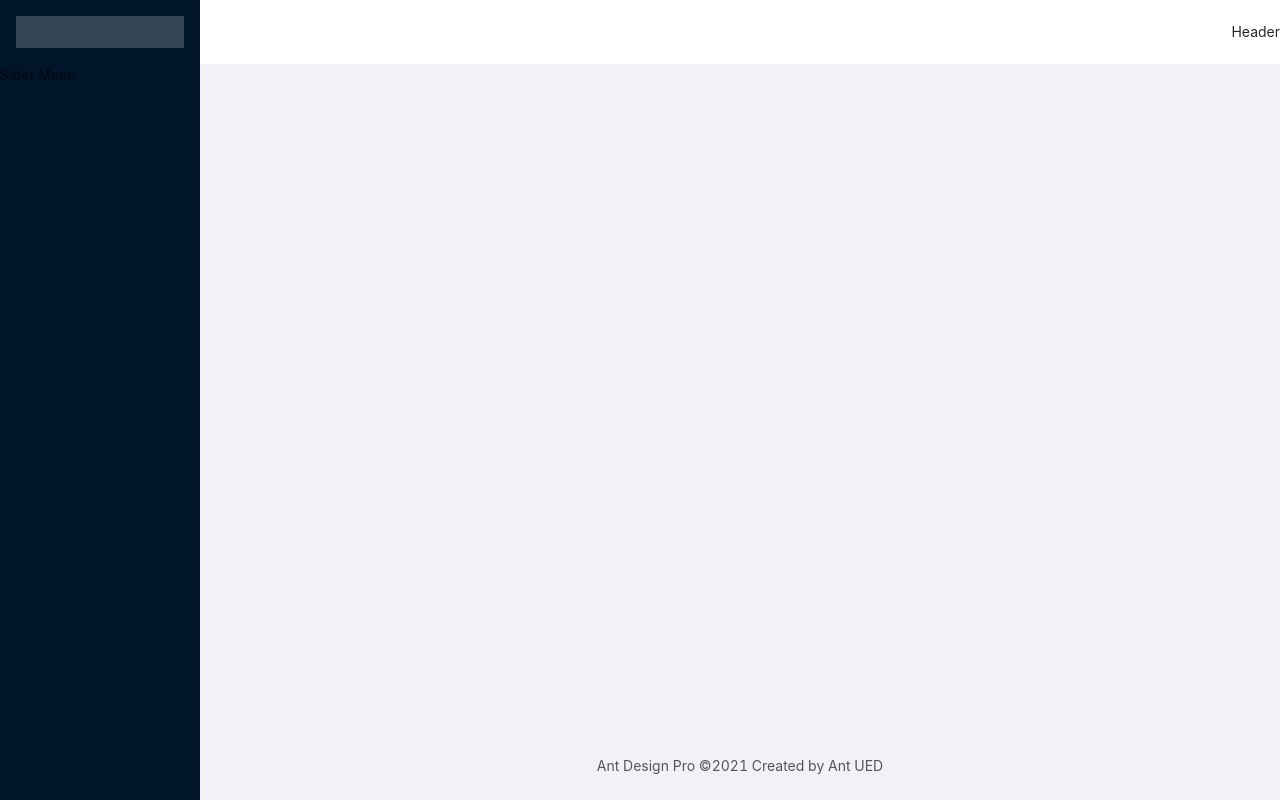
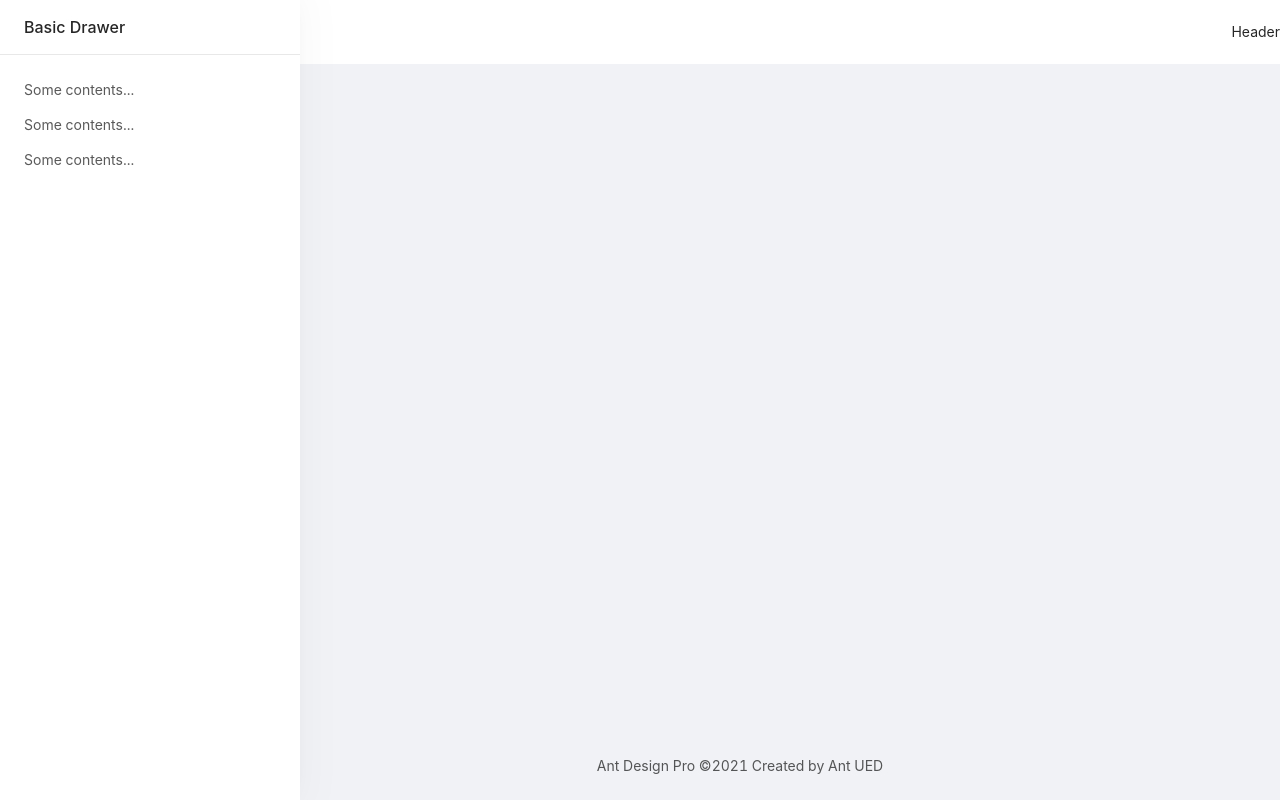
Before and after one commit to marlonyao/explore, a Vue app in the folder ant-design-vue-pro/: page / in a window 1280 px wide. Built offline with nearby package versions, Linux system fonts and the light colour scheme.

Commit message:
feat(ant-design-vue-pro): 增加抽屉
主要动作：
1. 增加SettingsDrawer组件
2. 设置handle为setting icon，设置样式

问题：
1. handle样式的right为什么是300px，却是靠边上？

```diff
--- /dev/null
+++ b/ant-design-vue-pro/src/components/SettingsDrawer/index.vue
@@ -0,0 +1,55 @@
+<template>
+  <div>
+    <a-drawer
+      title="Basic Drawer"
+      placement="right"
+      :closable="false"
+      :visible="visible"
+      :after-visible-change="afterVisibleChange"
+      @close="onClose"
+      width="300px"
+    >
+      <template v-slot:handle>
+          <div class="handle" @click="visible = !visible">
+              <a-icon type="setting"></a-icon>
+          </div>
+      </template>
+      <p>Some contents...</p>
+      <p>Some contents...</p>
+      <p>Some contents...</p>
+    </a-drawer>
+  </div>
+</template>
+<script>
+export default {
+  data() {
+    return {
+      visible: false
+    };
+  },
+  methods: {
+    afterVisibleChange(val) {
+      console.log("visible", val);
+    },
+    onClose() {
+      this.visible = false;
+    }
+  }
+};
+</script>
+
+<style scoped>
+.handle {
+    position: absolute;
+    top: 240px;
+    right: 300px;
+    width: 48px;
+    height: 48px;
+    background: #1890ff;
+    color: #fff;
+    font-size: 20px;
+    text-align: center;
+    line-height: 48px;
+    border-radius: 5px 0 0 5px;
+}
+</style>
--- a/ant-design-vue-pro/src/layouts/BasicLayout.vue
+++ b/ant-design-vue-pro/src/layouts/BasicLayout.vue
@@ -1,4 +1,5 @@
 <template>
+  <div>
     <a-layout id="components-layout-demo-side" style="min-height: 100vh">
       <a-layout-sider :trigger="null" v-model="collapsed" collapsible>
         <div class="logo" />
@@ -21,24 +22,28 @@
         </a-layout-footer>
       </a-layout>
     </a-layout>
+    <SettingsDrawer />
+  </div>
 </template>
 
 <script>
 import Header from "./Header.vue";
 import Footer from "./Footer.vue";
 import SiderMenu from "./SiderMenu.vue";
+import SettingsDrawer from "../components/SettingsDrawer";
 
 export default {
   components: {
     Header,
     Footer,
     SiderMenu,
+    SettingsDrawer
   },
   data() {
     return {
-      collapsed: false,
+      collapsed: false
     };
-  },
+  }
 };
 </script>
 
--- a/ant-design-vue-pro/src/layouts/Header.vue
+++ b/ant-design-vue-pro/src/layouts/Header.vue
@@ -4,6 +4,6 @@
 
 <style scoped>
 .header {
-    float: right
+  float: right;
 }
 </style>
```
Also changed, not shown: ant-design-vue-pro/src/main.js (+2 -5 lines). Lines whose indentation alone changed are shown as unchanged.
